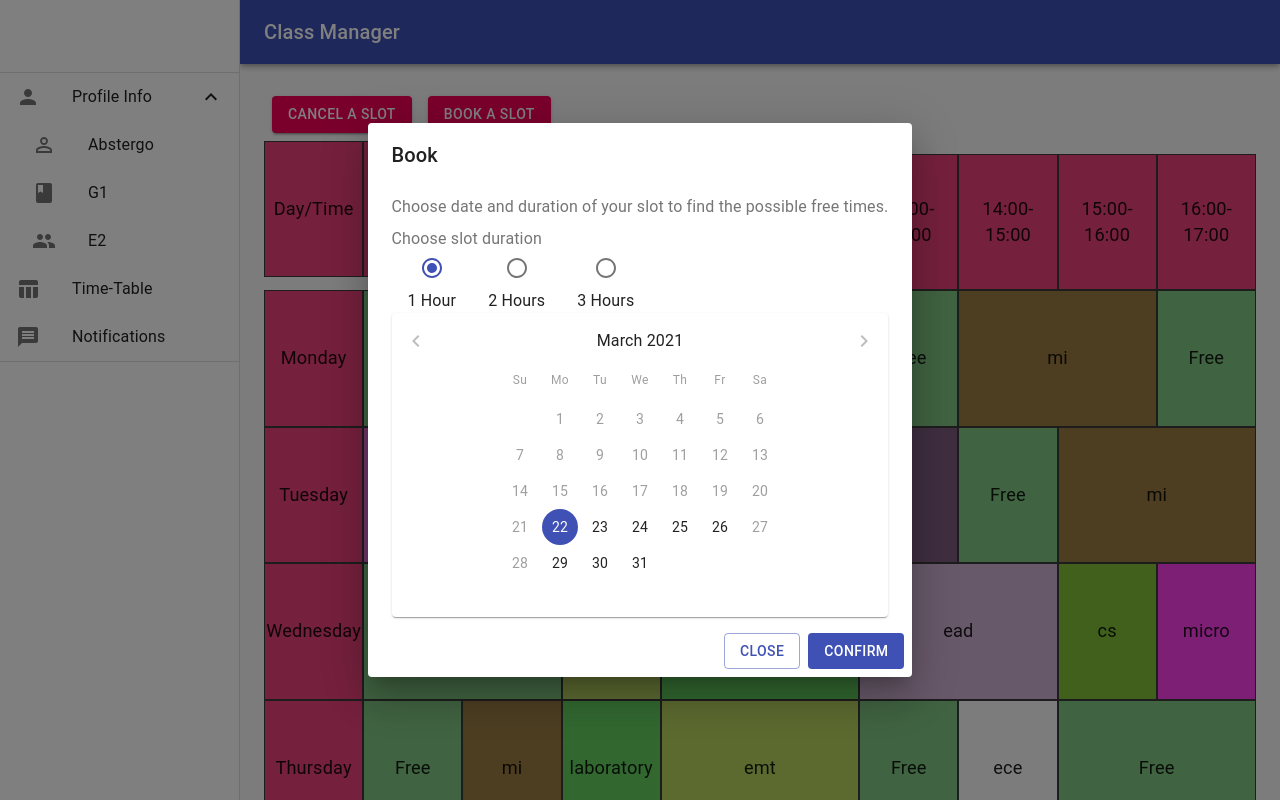
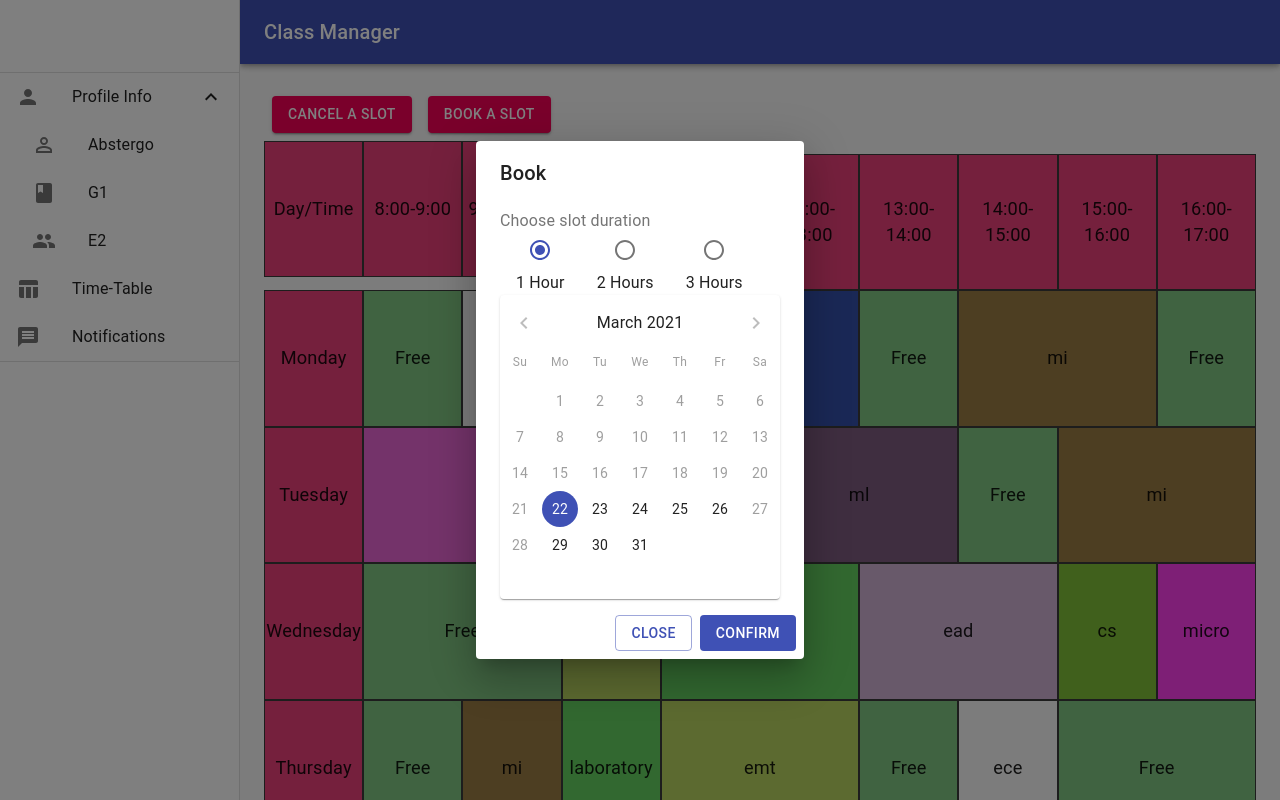
Before and after one commit to codingsamurai-10/class-manager-frontend, a React (Create React App) app: page / in a window 1280 px wide. Both pictures are taken after a click on the button "BOOK A SLOT". Shown: the top 800 px of the page. Built offline with nearby package versions, Linux system fonts and the light colour scheme; the HTML template or start-up script is replaced by a standard one.

Commit message:
Added slot choosing radio buttons

```diff
--- a/src/containers/BookDialogBox.js
+++ b/src/containers/BookDialogBox.js
@@ -3,14 +3,13 @@ import Button from '@material-ui/core/Button';
 import Dialog from '@material-ui/core/Dialog';
 import DialogActions from '@material-ui/core/DialogActions';
 import DialogContent from '@material-ui/core/DialogContent';
-import DialogContentText from '@material-ui/core/DialogContentText';
 import DialogTitle from '@material-ui/core/DialogTitle';
 import DateOfSlotToBook from './DateOfSlotToBook';
 import SlotDurationSelector from './SlotDurationSelector';
 
 export default function BookDialogBox() {
   const [open, setOpen] = React.useState(false);
-  const [slotDurationWanted, setSlotDurationWanted] = React.useState(0);
+  const [slotDurationWanted, setSlotDurationWanted] = React.useState(1);
   const [dateOfSlot, setDateOfSlot] = React.useState(new Date());
   const [slotToBook, setSlotToBook] = React.useState();
 
@@ -27,9 +26,13 @@ export default function BookDialogBox() {
     setOpen(false);
   };
 
-  const handleBookSlot = () => {
+  const handleBookSlot = () => { // need to set slotToBook
     handleClose();
     console.log(slotToBook); // send req to backend
+  }
+
+  const handleSlotDurationWanted = (event) => {
+    console.log(event.target.value); // send req to backend
   }
 
   return (
@@ -38,11 +41,8 @@ export default function BookDialogBox() {
       <Dialog open={open} onClose={handleClose} aria-labelledby="form-dialog-title">
         <DialogTitle id="form-dialog-title">Book</DialogTitle>
         <DialogContent>
-          <DialogContentText>
-            Choose date and duration of your slot to find the possible free times.
-          </DialogContentText>
 
-          <SlotDurationSelector />
+          <SlotDurationSelector handleRadioChange={handleSlotDurationWanted} />
           <DateOfSlotToBook selectedDate={dateOfSlot} handleDateChange={handleDateChange} />
           {/* <AvailableFreeSlots /> */}
 
--- a/src/containers/SlotDurationSelector.js
+++ b/src/containers/SlotDurationSelector.js
@@ -4,9 +4,10 @@ import { Radio, RadioGroup, FormControlLabel, FormControl, FormLabel } from '@ma
 export default function SlotDurationSelector(props) {
     return (
         <>
+            <form>
                 <FormControl component="fieldset">
                     <FormLabel component="legend">Choose slot duration</FormLabel>
-                <RadioGroup row aria-label="position" name="position" defaultValue="1">
+                    <RadioGroup row aria-label="Slot Duration" name="slotDuration" defaultValue="1" onChange={props.handleRadioChange} >
                         <FormControlLabel
                             value="1"
                             control={<Radio color="primary" />}
@@ -27,6 +28,7 @@ export default function SlotDurationSelector(props) {
                         />
                     </RadioGroup>
                 </FormControl>
+            </form>
         </>
     )
 }
```
Lines whose indentation alone changed are shown as unchanged.
